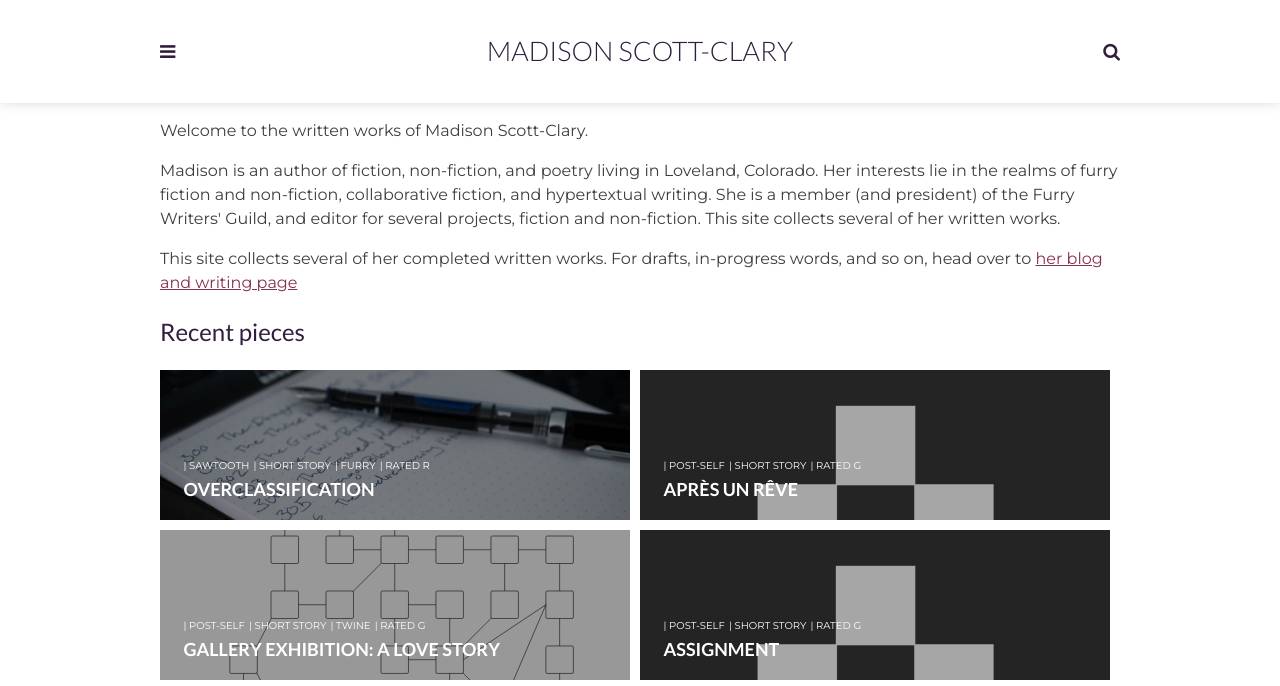
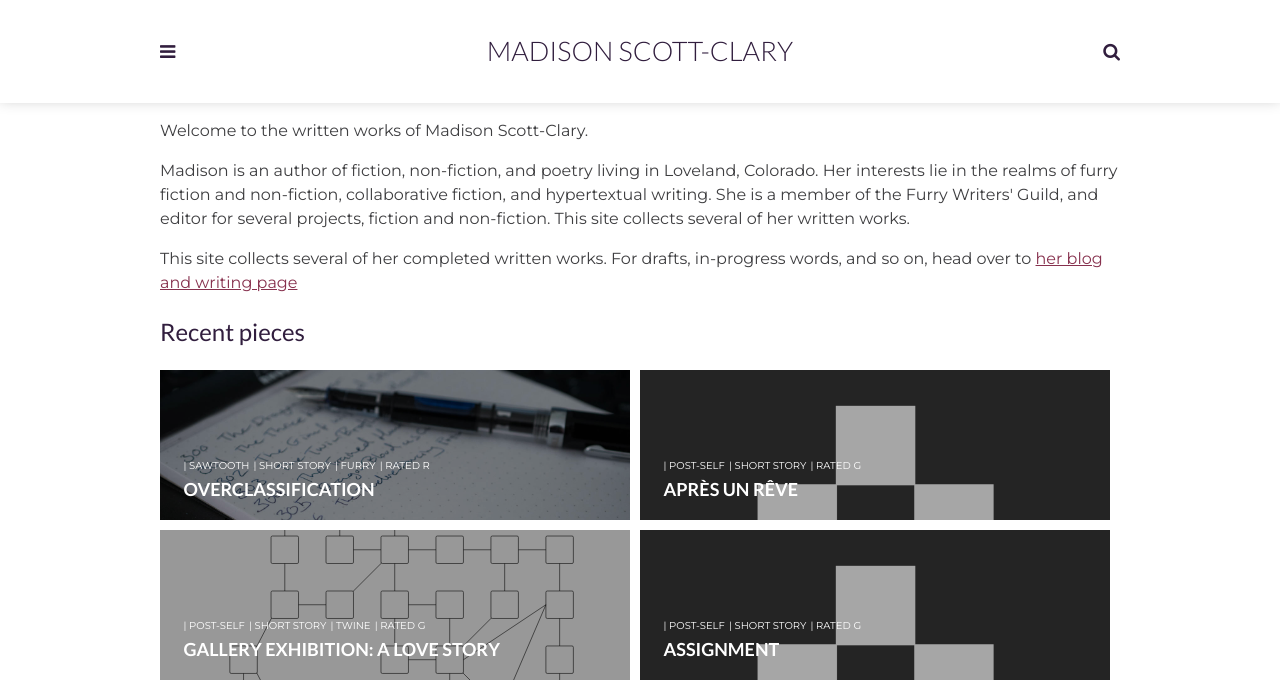
Before and after one commit to makyo/makyo.ink, a Jekyll site: the page built from index.html, in a window 1280 px wide, cut to the strip 0-686 px from the top of the page. Built offline with Jekyll 4.4.1, drawn with Linux system fonts in a browser that asks for light colours; some web fonts are replaced; the list of posts is cut into pages by our own code.

Commit message:
Update _config.yml

```diff
--- a/_config.yml
+++ b/_config.yml
@@ -1,6 +1,6 @@
 title: The Writing of Madison Scott-Clary
 description: > # this means to ignore newlines until "baseurl:"
-  Madison is an author of fiction, non-fiction, and poetry living in Loveland, Colorado. Her interests lie in the realms of furry fiction and non-fiction, collaborative fiction, and hypertextual writing. She is a member (and president) of the Furry Writers' Guild, and editor for several projects, fiction and non-fiction. This site collects several of her written works.
+  Madison is an author of fiction, non-fiction, and poetry living in Loveland, Colorado. Her interests lie in the realms of furry fiction and non-fiction, collaborative fiction, and hypertextual writing. She is a member of the Furry Writers' Guild, and editor for several projects, fiction and non-fiction. This site collects several of her written works.
 permalink: ':title/'
 baseurl: "" # the subpath of your site, e.g. /blog
 url: "" # the base hostname & protocol for your site, e.g. http://example.com
```
